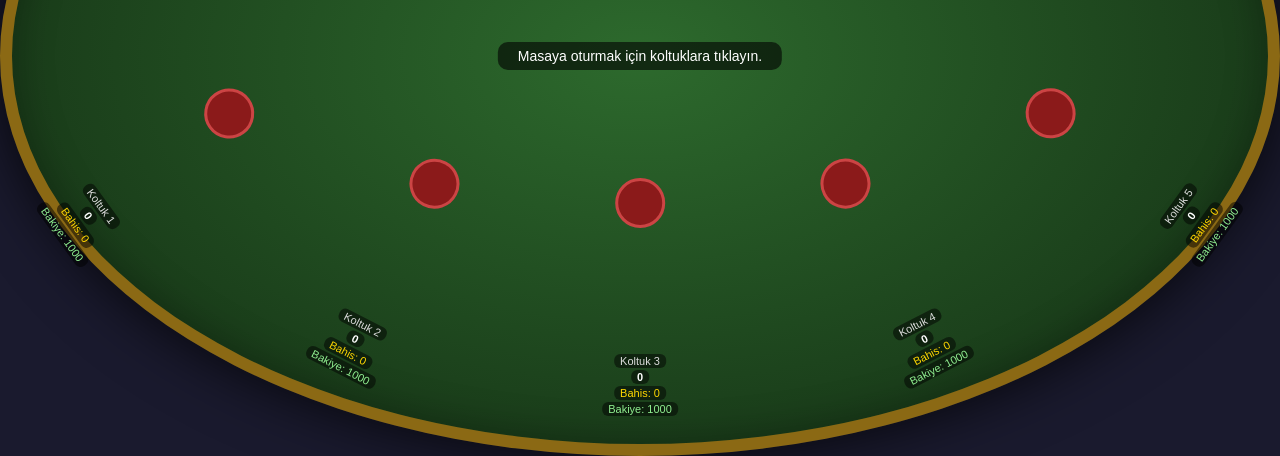
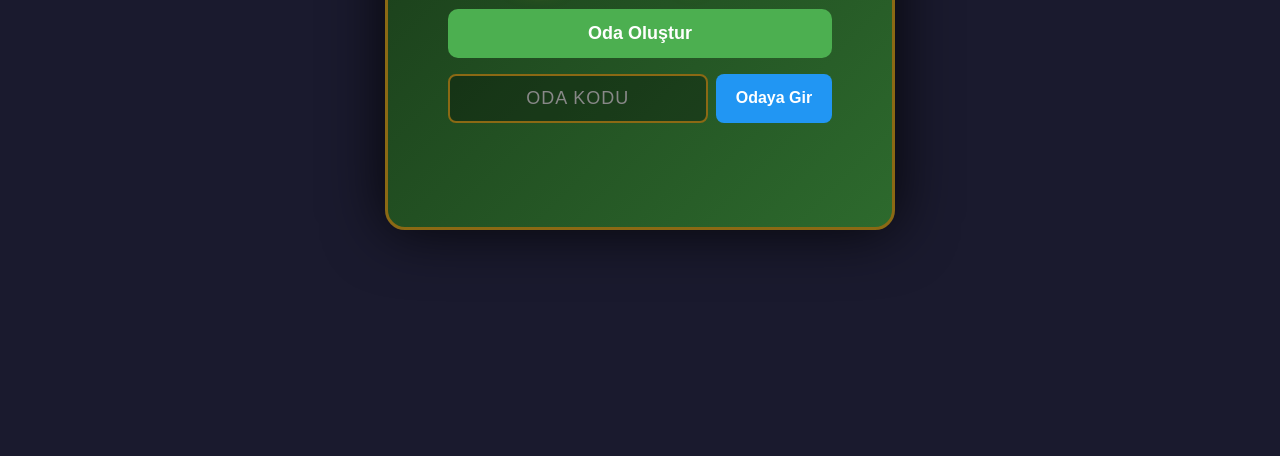
Before and after one commit to emin255/WebBlackjack, a website: page index.html in a window 1280 px wide. Shown: the part 344-800 px from the top of the page. Drawn offline with Linux system fonts and the light colour scheme.

Commit message:
oda sistemi eklendi

```diff
--- a/game.js
+++ b/game.js
@@ -59,26 +59,24 @@ socket.onmessage = (event) => {
         case 'oyun_durumu':
             const eskiDurum = mevcutDurum;
             const eskiKartSayisi = oyuncular.reduce((t, o) => t + (o.el?.length || 0), 0);
+            const eskiKrupiyerKarti = krupiyer.el?.length || 0;
 
             mevcutDurum = veri.durum.mevcutDurum;
             oyuncular = veri.durum.oyuncular;
             krupiyer = veri.durum.krupiyer;
             siradakiOyuncu = veri.durum.siradakiOyuncu;
 
-        // Yeni kart gelince ses çal
+            // Kart sesi (oyuncu veya krupiyer)
             const yeniKartSayisi = oyuncular.reduce((t, o) => t + (o.el?.length || 0), 0);
-        if (yeniKartSayisi > eskiKartSayisi) {
+            const yeniKrupiyerKarti = krupiyer.el?.length || 0;
+            if (yeniKartSayisi > eskiKartSayisi || yeniKrupiyerKarti > eskiKrupiyerKarti) {
                 sesOyna('kartCek');
             }
-
-        // Kart dağıtılınca karıştırma sesi
-        if (eskiDurum === 'bahis' && mevcutDurum === 'oyuncu_turu') {
-            sesOyna('karistir');
-        }
-
             ekraniGuncelle();
             break;
-
+        case 'deste_karistirildi':
+            sesOyna('karistir');
+            break;
         case 'hata':
             alert(veri.mesaj);
             break;
--- a/index.html
+++ b/index.html
@@ -7,7 +7,22 @@
     <link rel="stylesheet" href="style.css">
 </head>
 <body>
+    <!-- LOBİ EKRANI -->
+    <div id="lobi">
+        <div id="lobi-kart">
+            <h1>🃏 Blackjack</h1>
 
+            <div id="lobi-butonlar">
+                <button id="oda-olustur-btn">Oda Oluştur</button>
+                <div id="oda-gir-bolum">
+                    <input type="text" id="oda-kod-input" placeholder="Oda Kodu" maxlength="6">
+                    <button id="oda-gir-btn">Odaya Gir</button>
+                </div>
+            </div>
+
+            <div id="lobi-bilgi"></div>
+        </div>
+    </div>
     <div id="masa">
 
         <!-- KRUPİYER -->
--- a/style.css
+++ b/style.css
@@ -255,3 +255,97 @@ body {
 .sonuc-kazandi { background: gold;   color: black; }
 .sonuc-kaybetti{ background: #c62828; color: white; }
 .sonuc-berabere{ background: gray;   color: white; }
+
+/* LOBİ */
+#lobi {
+    position: fixed;
+    top: 0; left: 0;
+    width: 100vw;
+    height: 100vh;
+    background: #1a1a2e;
+    display: flex;
+    justify-content: center;
+    align-items: center;
+    z-index: 999;
+}
+
+#lobi-kart {
+    background: linear-gradient(135deg, #1a3d1a, #2d6a2d);
+    border: 3px solid #8B6914;
+    border-radius: 20px;
+    padding: 50px 60px;
+    text-align: center;
+    box-shadow: 0 0 60px rgba(0,0,0,0.8);
+    display: flex;
+    flex-direction: column;
+    gap: 24px;
+    min-width: 380px;
+}
+
+#lobi-kart h1 {
+    color: #ffd700;
+    font-size: 42px;
+    text-shadow: 0 0 20px rgba(255,215,0,0.5);
+}
+
+#lobi-butonlar {
+    display: flex;
+    flex-direction: column;
+    gap: 16px;
+}
+
+#oda-olustur-btn {
+    padding: 14px 30px;
+    background: #4CAF50;
+    color: white;
+    border: none;
+    border-radius: 10px;
+    font-size: 18px;
+    font-weight: bold;
+    cursor: pointer;
+    transition: background 0.2s;
+}
+
+#oda-olustur-btn:hover { background: #388E3C; }
+
+#oda-gir-bolum {
+    display: flex;
+    gap: 8px;
+}
+
+#oda-kod-input {
+    flex: 1;
+    padding: 12px;
+    border-radius: 8px;
+    border: 2px solid #8B6914;
+    background: rgba(0,0,0,0.3);
+    color: white;
+    font-size: 18px;
+    text-align: center;
+    letter-spacing: 4px;
+    text-transform: uppercase;
+}
+
+#oda-kod-input::placeholder { color: #888; letter-spacing: 1px; }
+
+#oda-gir-btn {
+    padding: 12px 20px;
+    background: #2196F3;
+    color: white;
+    border: none;
+    border-radius: 8px;
+    font-size: 16px;
+    font-weight: bold;
+    cursor: pointer;
+    transition: background 0.2s;
+}
+
+#oda-gir-btn:hover { background: #1565C0; }
+
+#lobi-bilgi {
+    color: #ffd700;
+    font-size: 20px;
+    font-weight: bold;
+    min-height: 30px;
+    letter-spacing: 3px;
+}
```
Also changed, not shown: server/server.js (+58 -20 lines). Lines whose indentation alone changed are shown as unchanged.
